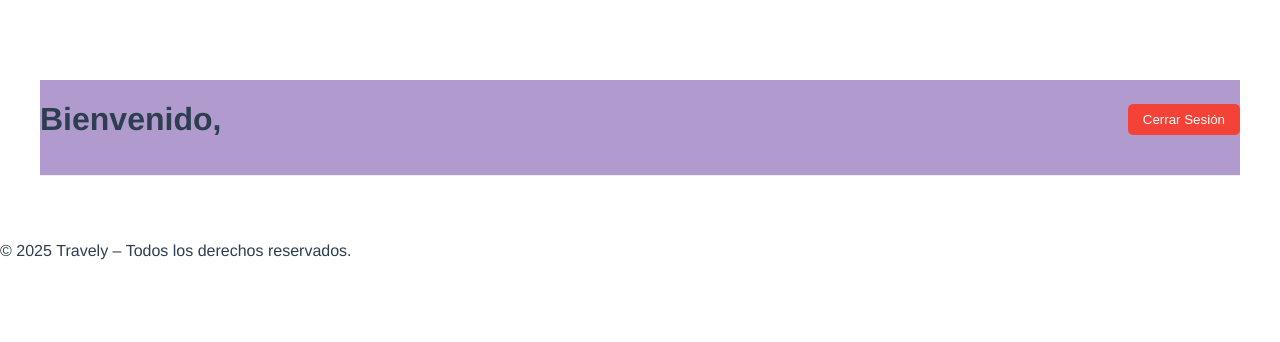
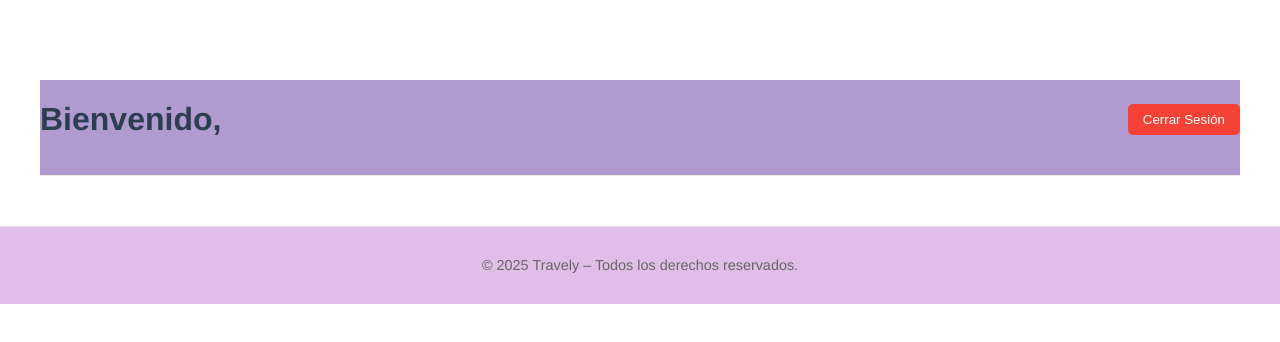
Before and after one commit to marcoriv43/Travely, a Vue app in the folder Travely/: page /dashboard in a window 1280 px wide. Shown: the top 342 px of the page. Built offline with nearby package versions, Linux system fonts and the light colour scheme; sample sign-in values are in the browser's storage.

Commit message:
dashboard

```diff
--- a/Travely/src/views/DashboardView.vue
+++ b/Travely/src/views/DashboardView.vue
@@ -10,11 +10,12 @@
       <div class="card">
         <h3>Buscar Viajes</h3>
         <p>Encuentra conductores disponibles cerca de ti.</p>
-        <button @click="buscarViajes">Buscar Viajes</button>
+       <button @click="buscarViajes">Buscar Viajes</button>
       </div>
       <div class="card">
         <h3>Historial de Viajes</h3>
         <p>Revisa tus viajes anteriores.</p>
+        <button @click="verHistorialPasajero">Ver Viajes</button>
       </div>
     </div>
 
@@ -23,7 +24,7 @@
       <div class="card">
         <h3>Ofertas de Viaje</h3>
         <p>Publica un nuevo viaje disponible.</p>
-        <button @click="publicarViaje">Publicar Viaje</button>
+      <button @click="publicarViaje">Publicar Viaje</button>
       </div>
       <div class="card">
         <h3>Viajes Activos</h3>
@@ -32,6 +33,7 @@
       <div class="card">
         <h3>Historial de Viajes</h3>
         <p>Revisa tus viajes anteriores.</p>
+    <button @click="verHistorialConductor">Ver Viajes</button>
       </div>
     </div>
   </div>
@@ -118,4 +120,16 @@ header {
 .conductor-dashboard .card {
   background-color: #fff0f5;
 }
+
+.app-footer {
+background: #E1BEE7;
+  text-align: center;
+  font-size: .9rem;
+  color: #666;
+  padding: 1rem 0;
+  border-top: 1px solid #e0e0e0;
+}
+
+
+
 </style>
```
